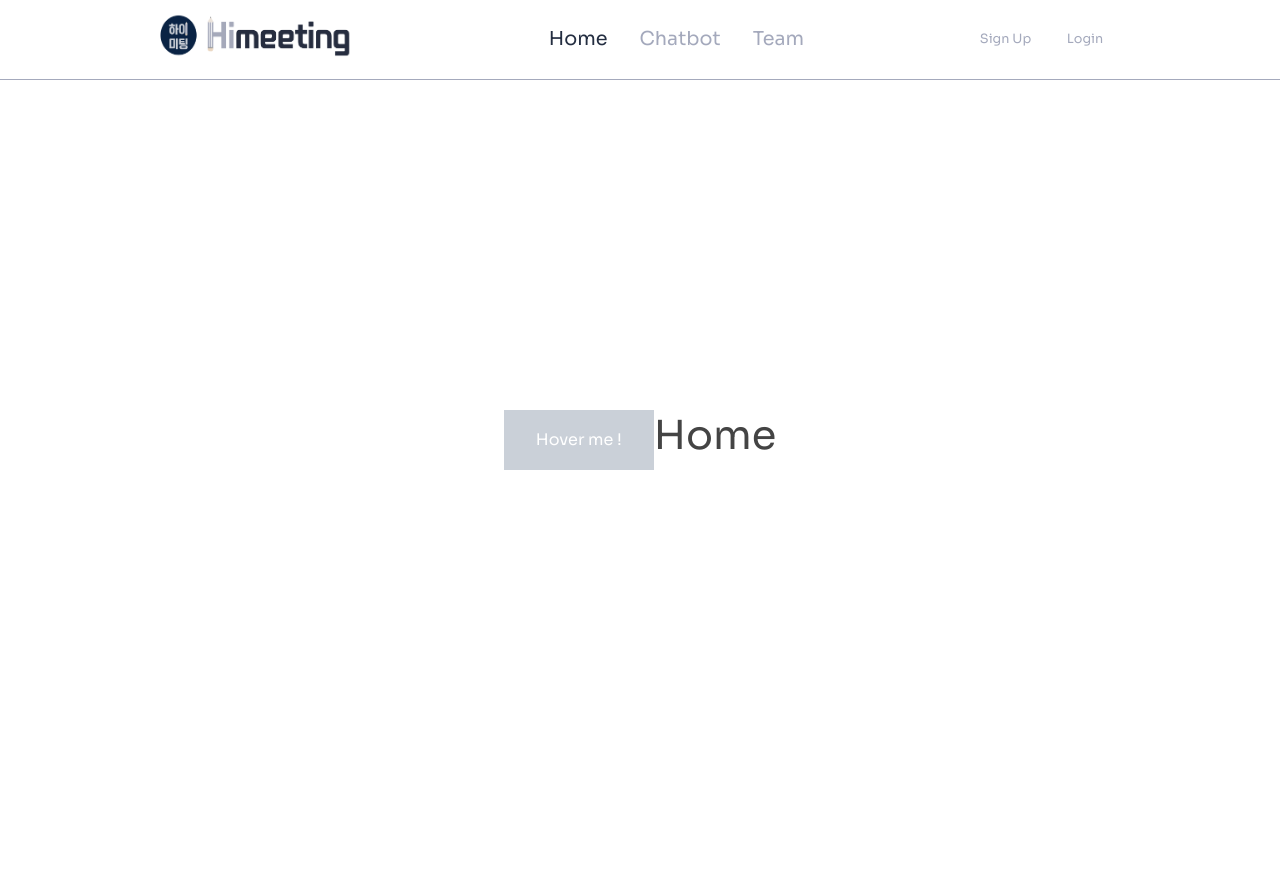
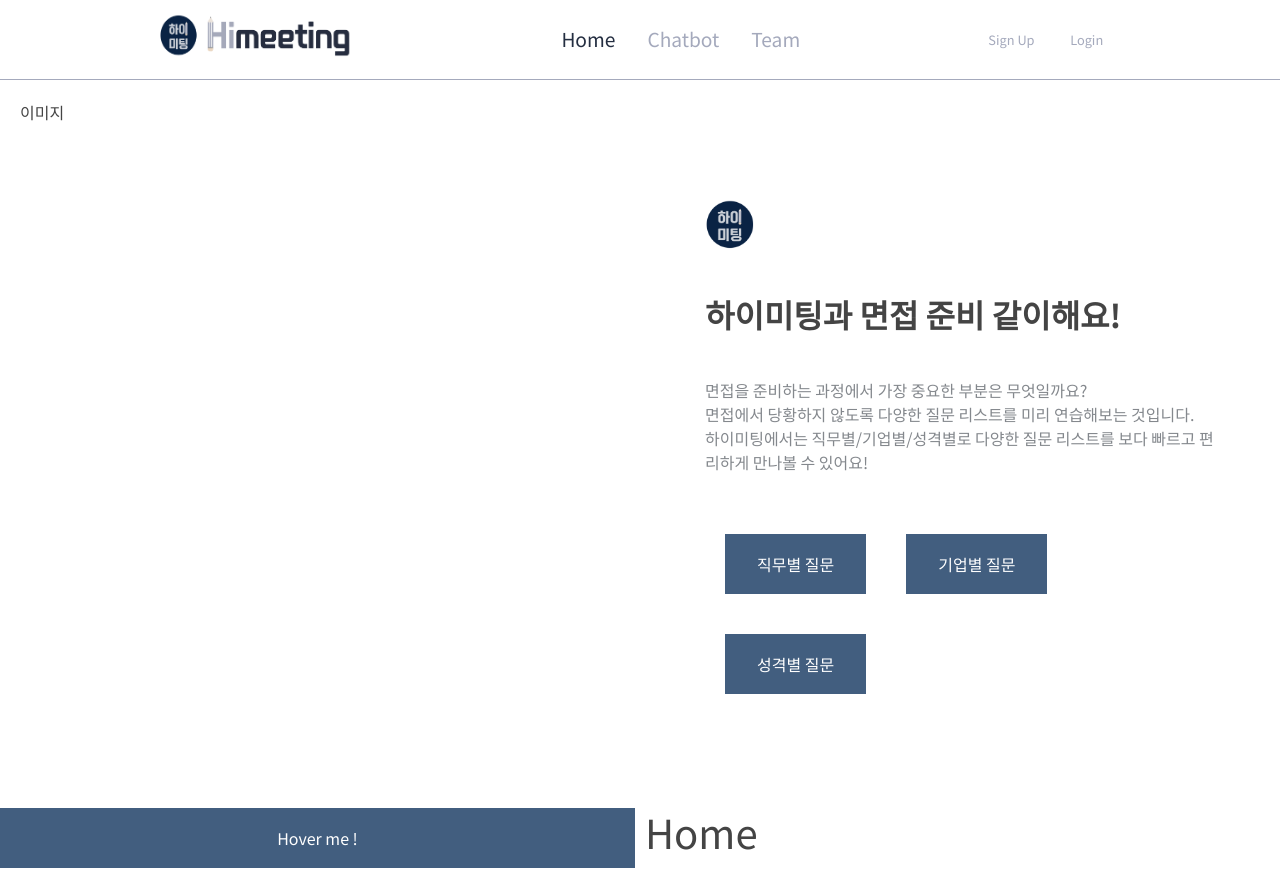
Before and after one commit to nodemonkr/Chatbot, a React (Create React App) app: page / in a window 1280 px wide. Before the commit the page ends 800 px from the top, so only its background shows below. Built offline with nearby package versions, Linux system fonts and the light colour scheme.

Commit message:
2021-05-30 dy : Home 오른쪽 (하이미팅 설명)

```diff
--- a/src/css/index.css
+++ /dev/null
@@ -1,38 +0,0 @@
-button {
-  background: #cad0d8;
-  color: #fff;
-  border: none;
-  position: relative;
-  height: 60px;
-  font-size: 1.6em;
-  padding: 0 2em;
-  cursor: pointer;
-  transition: 800ms ease all;
-  outline: none;
-}
-button:hover {
-  background: #fff;
-  color: #cad0d8;
-}
-button:before,
-button:after {
-  content: "";
-  position: absolute;
-  top: 0;
-  right: 0;
-  height: 2px;
-  width: 0;
-  background: #cad0d8;
-  transition: 400ms ease all;
-}
-button:after {
-  right: inherit;
-  top: inherit;
-  left: 0;
-  bottom: 0;
-}
-button:hover:before,
-button:hover:after {
-  width: 100%;
-  transition: 800ms ease all;
-}
--- /dev/null
+++ b/src/css/index.module.css
@@ -0,0 +1,78 @@
+.body {
+  display: "flex";
+  justify-content: "center";
+  align-items: "center";
+  height: "90vh";
+  margin: 0;
+}
+.container {
+  display: grid;
+  grid-gap: 10px;
+  height: 100vh;
+  grid-template-columns: 1fr 1fr;
+  grid-template-areas:
+    "image text"
+    "image text";
+}
+.container div {
+  padding: 20px;
+}
+.logo {
+  margin-top: 60px;
+}
+.image {
+  grid-area: image;
+}
+.text {
+  grid-area: text;
+}
+.small_font {
+  font-size: 1rem;
+  color: #84888d;
+}
+.bold_font {
+  font-size: 2rem;
+  font-weight: bold;
+}
+.chatBot_category {
+  margin: 20px;
+}
+button {
+  background: #425e7f;
+  color: #fff;
+  border: none;
+  margin-right: 20px;
+  position: relative;
+  height: 60px;
+  font-size: 1.6em;
+  padding: 0 2em;
+  cursor: pointer;
+  transition: 800ms ease all;
+  outline: none;
+}
+button:hover {
+  background: #fff;
+  color: #425e7f;
+}
+button:before,
+button:after {
+  content: "";
+  position: absolute;
+  top: 0;
+  right: 0;
+  height: 2px;
+  width: 0;
+  background: #cad0d8;
+  transition: 400ms ease all;
+}
+button:after {
+  right: inherit;
+  top: inherit;
+  left: 0;
+  bottom: 0;
+}
+button:hover:before,
+button:hover:after {
+  width: 100%;
+  transition: 800ms ease all;
+}
--- /dev/null
+++ b/src/index.css
@@ -0,0 +1,13 @@
+@import url("https://fonts.googleapis.com/css2?family=Noto+Sans+KR:wght@400;700&display=swap");
+* {
+  font-family: "Noto Sans KR", sans-serif;
+}
+
+body {
+  margin: 0;
+  font-family: "Noto Sans KR", -apple-system, BlinkMacSystemFont, "Segoe UI",
+    "Roboto", "Oxygen", "Ubuntu", "Cantarell", "Fira Sans", "Droid Sans",
+    "Helvetica Neue", sans-serif;
+  -webkit-font-smoothing: antialiased;
+  -moz-osx-font-smoothing: grayscale;
+}
--- a/src/index.js
+++ b/src/index.js
@@ -1,8 +1,10 @@
 import React from 'react';
 import ReactDOM from 'react-dom';
 import App from './App';
+import "./index.css"
 import reportWebVitals from './reportWebVitals';
 import './bootstrap.min.css';
+
 
 ReactDOM.render(
   <React.StrictMode>
--- a/src/pages/index.js
+++ b/src/pages/index.js
@@ -1,18 +1,32 @@
+
 import React from 'react'
-import "../css/index.css"
+import styles from "../css/index.module.css"
 
 const Home = () => {
     return (
-        <div
-            style={{
-                display:'flex',
-                justifyContent:'center',
-                alignItems:'center',
-                height: '90vh'
-            }}
-        >
+        <div className={styles.container}>
             <button>Hover me !</button>
             <h1>Home</h1>
+            <div className={styles.image}>
+                이미지
+            </div>
+            <div className={styles.text}>
+                <div className={styles.Himeeting_about}>
+                    <div className={styles.logo}><img src="/images/himeeting_logo1.png" weight="50px" height="50px" /></div>
+                    <div className={styles.bold_font}>하이미팅과 면접 준비 같이해요!   </div>
+                    <div className={styles.small_font}>
+                        면접을 준비하는 과정에서 가장 중요한 부분은 무엇일까요?<br/>
+                        면접에서 당황하지 않도록 다양한 질문 리스트를 미리 연습해보는 것입니다.<br/>
+                        하이미팅에서는 직무별/기업별/성격별로 다양한 질문 리스트를 보다 빠르고 편리하게 만나볼 수 있어요!
+
+                    </div>
+                    <div >
+                        <button className={styles.chatBot_category}>직무별 질문 </button>
+                        <button className={styles.chatBot_category}>기업별 질문</button>
+                        <button className={styles.chatBot_category}>성격별 질문 </button>
+                    </div>
+                </div>
+            </div>
         </div>
     );
 };
```
